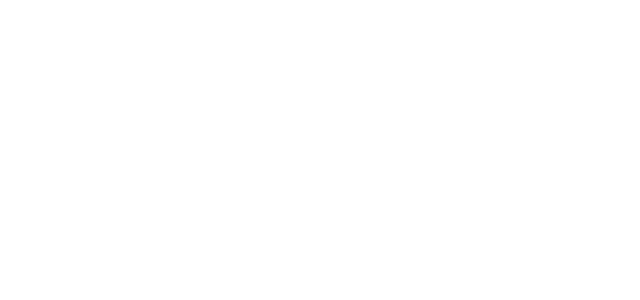
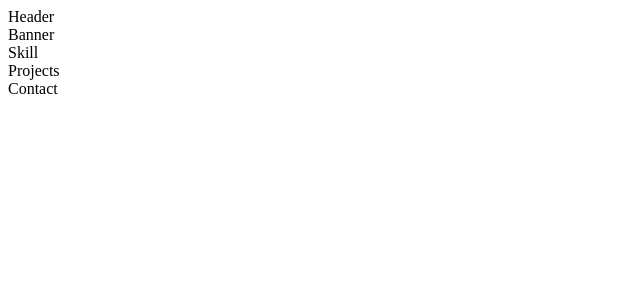
Before and after one commit to ngovanvu2003/portfolio, a React (Vite) app: page / in a window 1280 px wide. Shown: the top 300 px of the page, without its empty margins (0-640 px from the left). Built offline with nearby package versions, Linux system fonts and the light colour scheme.

Commit message:
tạo router

```diff
--- a/package.json
+++ b/package.json
@@ -10,8 +10,11 @@
     "preview": "vite preview"
   },
   "dependencies": {
+    "antd": "^5.7.0",
     "react": "^18.2.0",
-    "react-dom": "^18.2.0"
+    "react-dom": "^18.2.0",
+    "react-hook-form": "^7.45.1",
+    "react-router-dom": "^6.14.1"
   },
   "devDependencies": {
     "@types/react": "^18.2.14",
--- a/src/App.tsx
+++ b/src/App.tsx
@@ -1,12 +1,24 @@
 import { useState } from 'react'
+import {Routes , Route} from 'react-router-dom'
 import './assets/client/root.css'
+import RootLayout from './layout/rootLayout'
+import AdminLayout from './layout/adminLayout'
 
 function App() {
   const [count, setCount] = useState(0)
 
   return (
     <>
+     <Routes>
 
+      {/* CLient */}
+      <Route path='/' element={<RootLayout/>}></Route>
+      {/* Admin */}
+      <Route path='/admin' element={<AdminLayout/>}>
+
+      </Route>
+
+     </Routes>
     </>
   )
 }
--- /dev/null
+++ b/src/layout/adminLayout.tsx
@@ -0,0 +1,9 @@
+import React from 'react'
+
+const AdminLayout = () => {
+  return (
+    <div>AdminLayout</div>
+  )
+}
+
+export default AdminLayout
--- /dev/null
+++ b/src/layout/rootLayout.tsx
@@ -0,0 +1,20 @@
+import React from 'react'
+import Header from '../pages/client/headers/header'
+import Banner from '../pages/client/banners/banner'
+import Skill from '../pages/client/skills/skill'
+import Projects from '../pages/client/project/projects'
+import Contact from '../pages/client/contacts/contact'
+
+const RootLayout = () => {
+  return (
+    <>
+    <Header/>
+    <Banner/>
+    <Skill/>
+    <Projects/>
+    <Contact/>
+    </>
+  )
+}
+
+export default RootLayout
--- a/src/main.tsx
+++ b/src/main.tsx
@@ -1,10 +1,10 @@
 import React from 'react'
 import ReactDOM from 'react-dom/client'
 import App from './App.tsx'
-
+import { BrowserRouter } from 'react-router-dom'
 
 ReactDOM.createRoot(document.getElementById('root')!).render(
-  <React.StrictMode>
+  <BrowserRouter>
     <App />
-  </React.StrictMode>,
+  </BrowserRouter>,
 )
--- a/src/pages/client/banners/banner.tsx
+++ b/src/pages/client/banners/banner.tsx
@@ -0,0 +1,9 @@
+import React from 'react'
+
+const Banner = () => {
+  return (
+    <div>Banner</div>
+  )
+}
+
+export default Banner
--- a/src/pages/client/contacts/contact.tsx
+++ b/src/pages/client/contacts/contact.tsx
@@ -0,0 +1,9 @@
+import React from 'react'
+
+const Contact = () => {
+  return (
+    <div>Contact</div>
+  )
+}
+
+export default Contact
--- a/src/pages/client/headers/header.tsx
+++ b/src/pages/client/headers/header.tsx
@@ -0,0 +1,9 @@
+import React from 'react'
+
+const Header = () => {
+  return (
+    <div>Header</div>
+  )
+}
+
+export default Header
--- a/src/pages/client/project/projects.tsx
+++ b/src/pages/client/project/projects.tsx
@@ -0,0 +1,9 @@
+import React from 'react'
+
+const Projects = () => {
+  return (
+    <div>Projects</div>
+  )
+}
+
+export default Projects
--- a/src/pages/client/skills/skill.tsx
+++ b/src/pages/client/skills/skill.tsx
@@ -0,0 +1,9 @@
+import React from 'react'
+
+const Skill = () => {
+  return (
+    <div>Skill</div>
+  )
+}
+
+export default Skill
```
Also changed, not shown: src/layout/admin.tsx (deleted), src/layout/root.tsx (deleted), 1 other file (tests, documents, lock files or other folders).
